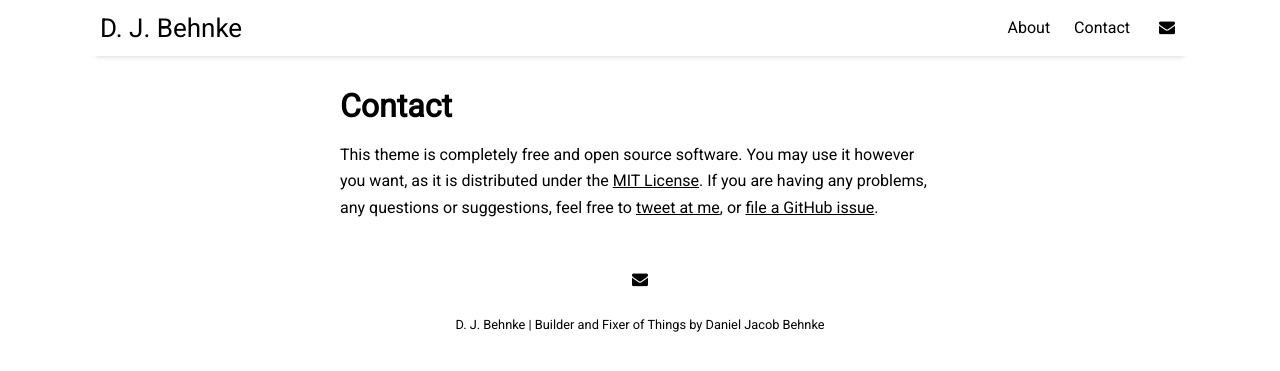
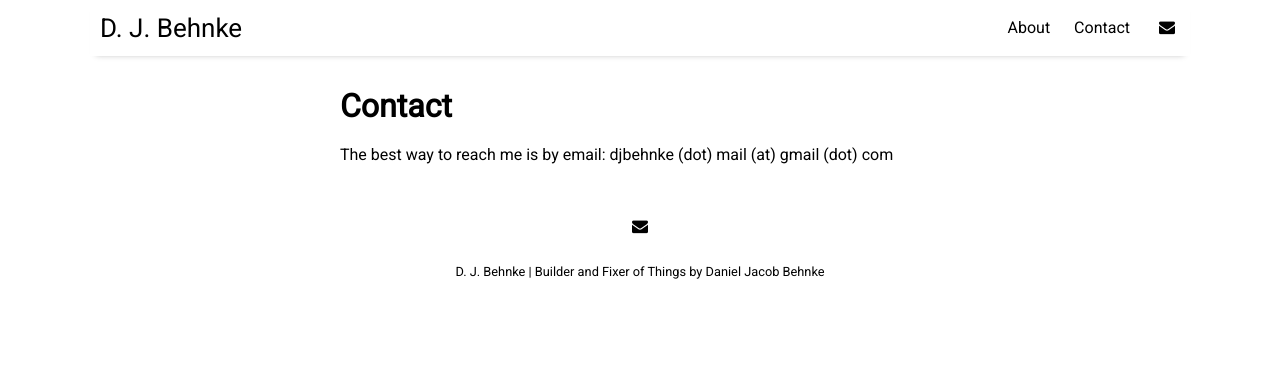
Before and after one commit to djbehnke/djbehnke.github.io, a Jekyll site: the page built from pages/contact.md, in a window 1280 px wide. Shown: the top 371 px of the page. Built offline with Jekyll 4.4.1, drawn with Linux system fonts in a browser that asks for light colours; nearby versions of some CDN libraries.

Commit message:
Update contact.md

```diff
--- a/pages/contact.md
+++ b/pages/contact.md
@@ -2,5 +2,4 @@
 layout: misc
 title: Contact
 ---
-
-This theme is completely free and open source software. You may use it however you want, as it is distributed under the [MIT License](http://choosealicense.com/licenses/mit/). If you are having any problems, any questions or suggestions, feel free to [tweet at me](https://twitter.com/intent/tweet?text=My%question%about%Millennial%is:%&amp;via=paululele), or [file a GitHub issue](https://github.com/lenpaul/Millennial/issues/new).
+The best way to reach me is by email: djbehnke (dot) mail (at) gmail (dot) com
```
